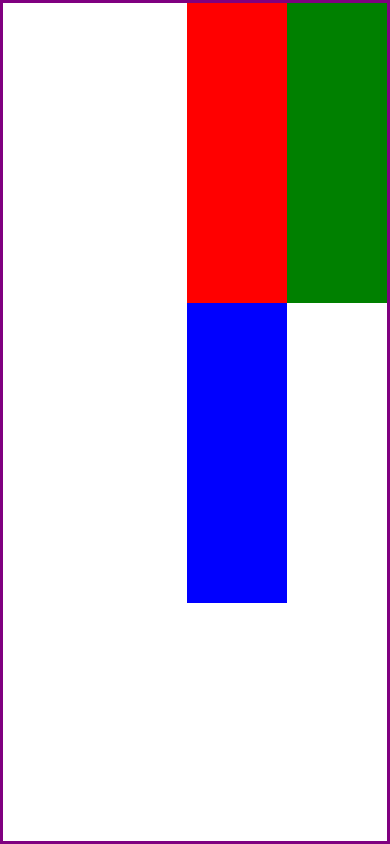
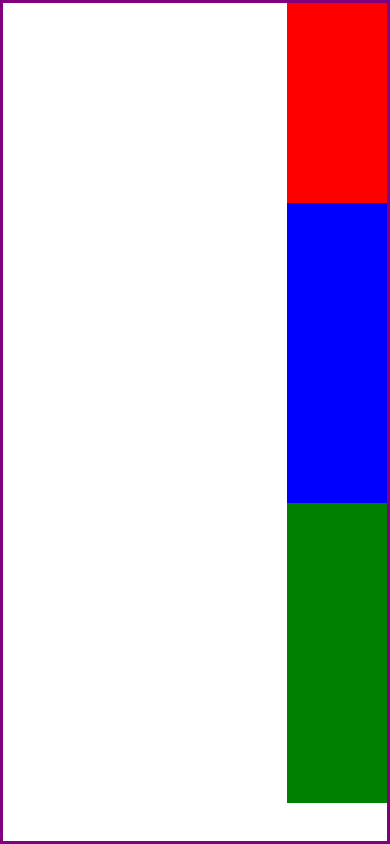
Before and after one commit to fmacedosantos/flex, a React Native app: screen / in a window 390 px wide. Built offline with nearby package versions, Linux system fonts and the light colour scheme.

Commit message:
flexBasis

```diff
--- a/App.tsx
+++ b/App.tsx
@@ -41,6 +41,7 @@ const styles = StyleSheet.create({
     height: 300,
     width: 100,
     backgroundColor: 'red',
+    flexBasis: 200 // aumenta o elemento em relação ao flexDirection
   },
   caixaBlue: {
     height: 300,
```
